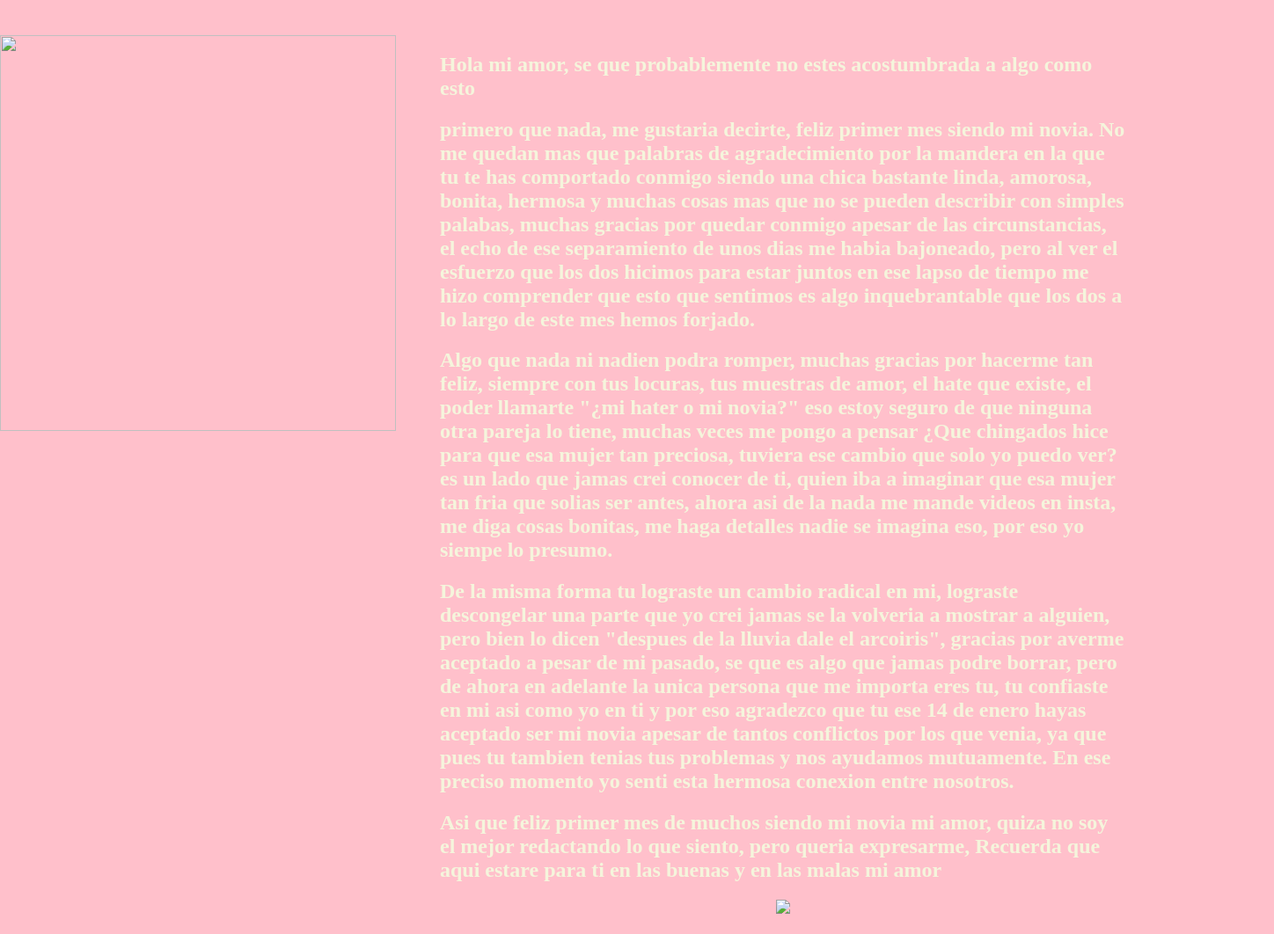
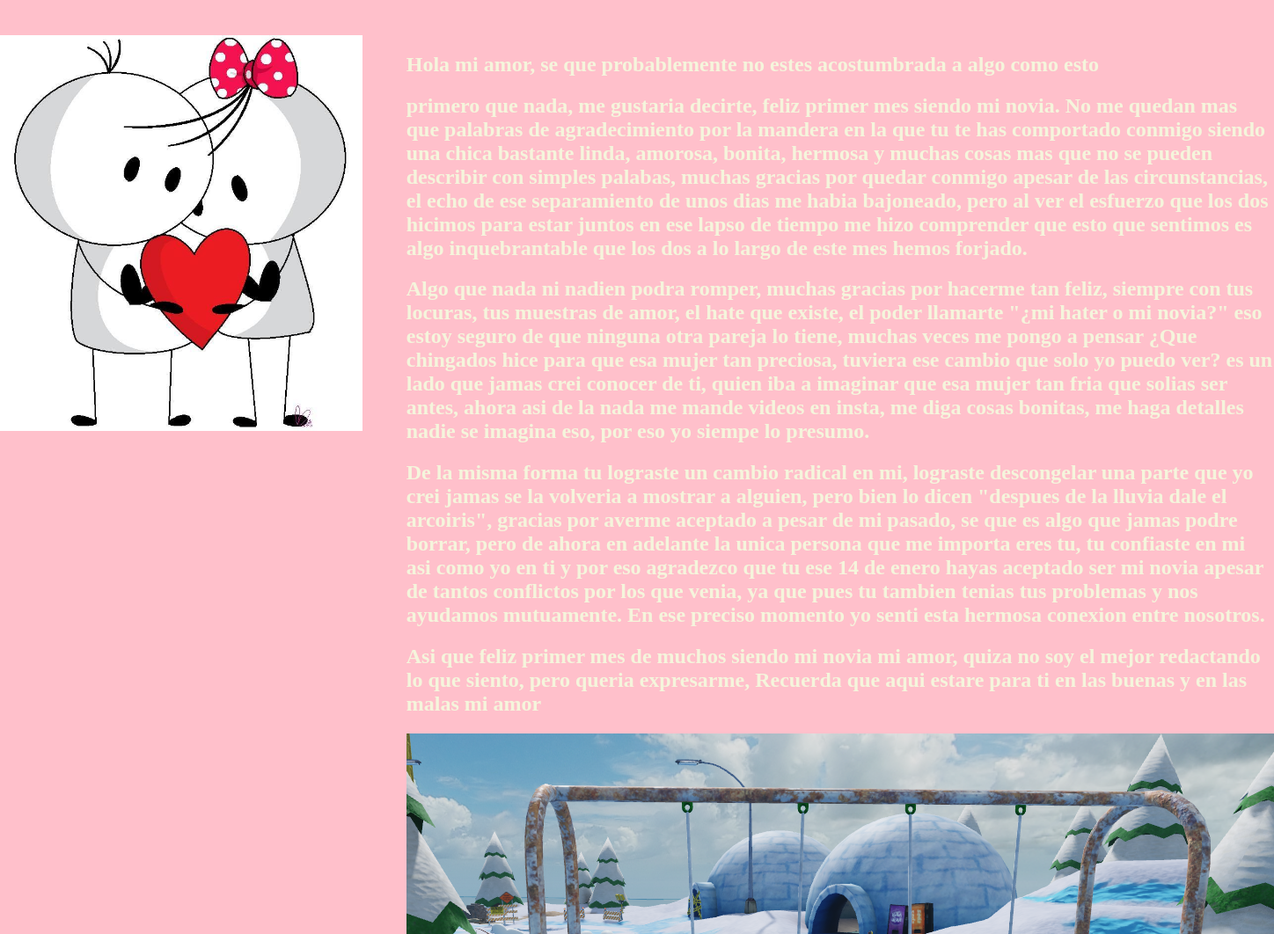
Before and after one commit to xAdrian12/pagina-final, a plain HTML site: page index.html in a window 1280 px wide. Shown: the part 196-1258 px from the top of the page at 88% size, 1448 px wide, since content can reach past the window. Drawn offline with Linux system fonts and the light colour scheme; a web font is replaced by a local one.

Commit message:
Update index.html

```diff
--- a/index.html
+++ b/index.html
@@ -14,7 +14,7 @@
     </header>
     <div class="contenedor">
 
-        <img src="imagen/amor.jpg" class="img">
+        <img src="amor.jpg" class="img">
 
         <div class="texto">
             <h2>Hola mi amor, se que probablemente no estes acostumbrada a algo como esto</h2>
@@ -40,7 +40,7 @@
             </h2>
 
             <div class="final">
-                <img src="imagen/roblox.png" width="auto">
+                <img src="roblox.png" width="auto">
                 <h1>TE AMOOOO!</h1>
 
             </div>
```
